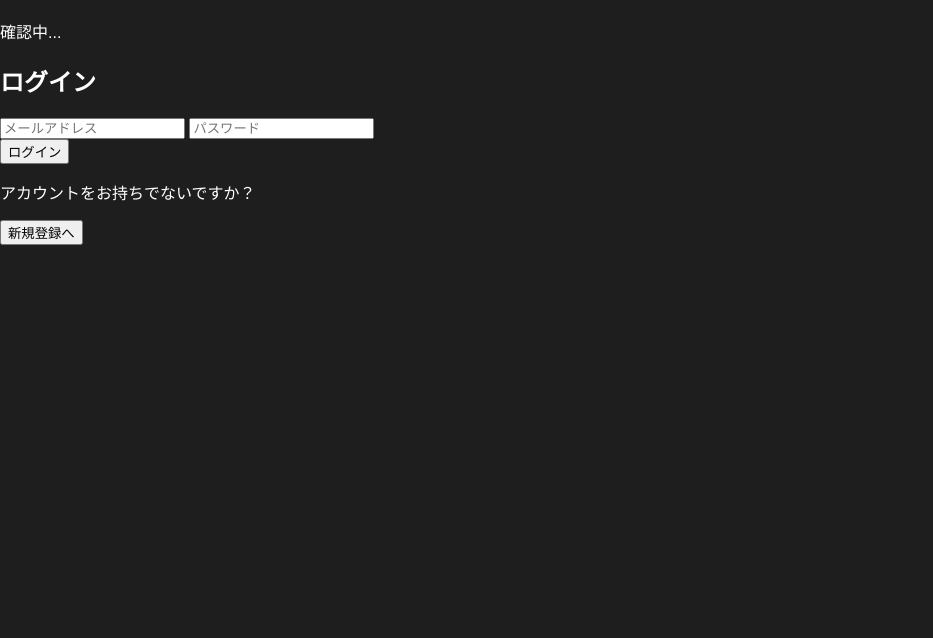
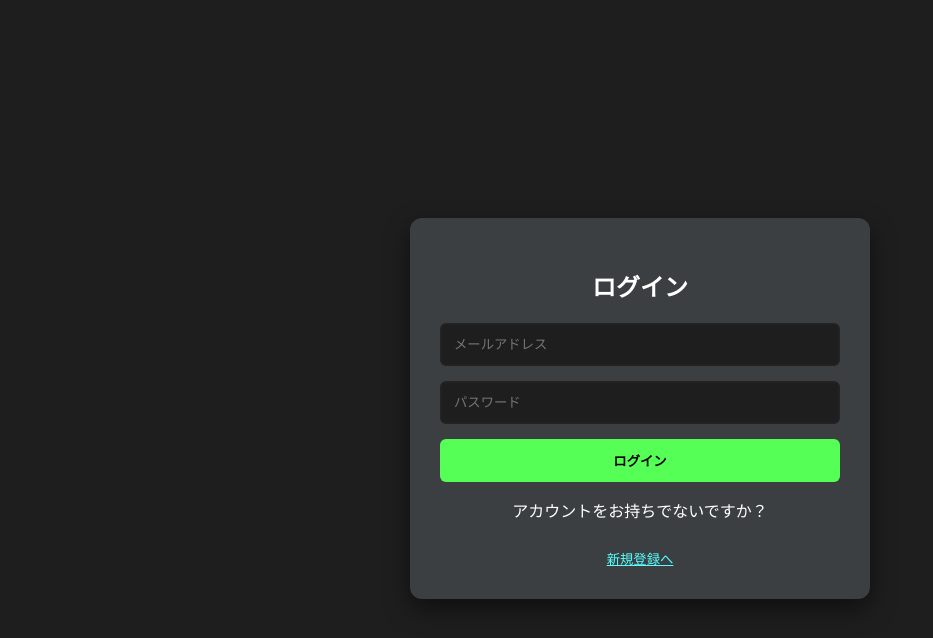
Before and after one commit to block-surprise/meisters, a plain HTML site: page auth.html in a window 1280 px wide. Shown: the part 88-726 px from the top of the page, without its empty margins (0-933 px from the left). Drawn offline with Linux system fonts and the light colour scheme; no server answers.

Commit message:
Update style.css

```diff
--- a/style.css
+++ b/style.css
@@ -75,3 +75,66 @@
     justify-content: center;
 }
 .ad-label { font-size: 0.6rem; color: #777; margin-bottom: 5px; }
+
+.auth-container {
+    display: flex;
+    justify-content: center;
+    align-items: center;
+    min-height: calc(100vh - 60px); /* ヘッダー分を引く */
+    padding: 20px;
+}
+
+.auth-card {
+    background: #3c3f41;
+    padding: 30px;
+    border-radius: 12px;
+    width: 100%;
+    max-width: 400px;
+    text-align: center;
+    box-shadow: 0 10px 25px rgba(0,0,0,0.5);
+}
+
+.hidden { display: none !important; }
+
+.input-group input {
+    width: 100%;
+    padding: 12px;
+    margin-bottom: 15px;
+    border-radius: 6px;
+    border: 2px solid #222;
+    background: #1e1e1e;
+    color: white;
+    box-sizing: border-box;
+}
+
+.btn-primary {
+    width: 100%;
+    padding: 12px;
+    background: #55ff55;
+    color: #000;
+    font-weight: bold;
+    border: none;
+    border-radius: 6px;
+    cursor: pointer;
+}
+
+.btn-sub {
+    background: none;
+    border: none;
+    color: #55ffff;
+    text-decoration: underline;
+    cursor: pointer;
+    margin-top: 10px;
+}
+
+/* 読み込み中アニメーション */
+.spinner {
+    width: 40px;
+    height: 40px;
+    border: 4px solid rgba(255,255,255,0.1);
+    border-top: 4px solid #55ff55;
+    border-radius: 50%;
+    animation: spin 1s linear infinite;
+    margin: 0 auto 15px;
+}
+@keyframes spin { to { transform: rotate(360deg); } }
```
